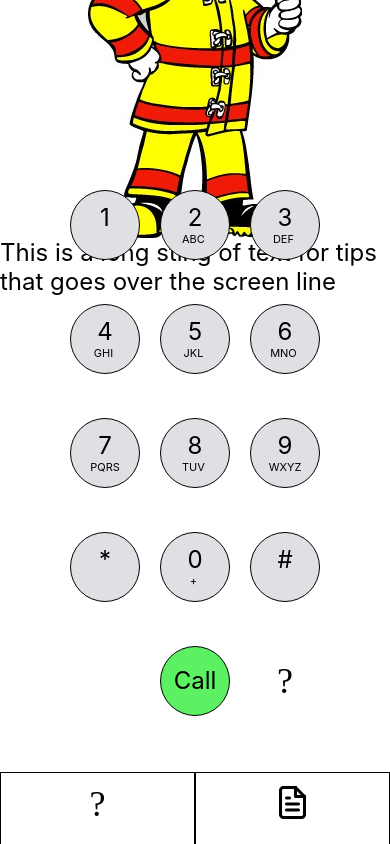
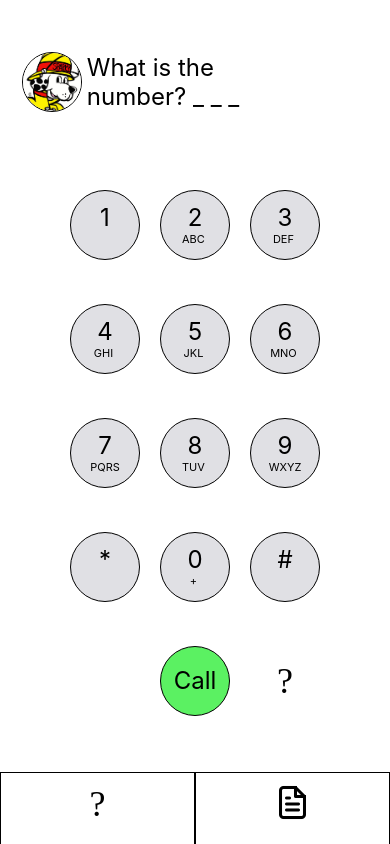
Before and after one commit to AveryCameronUofR/ENSE471-FireSafety, a React Native app: screen / in a window 390 px wide. Built offline with nearby package versions, Linux system fonts and the light colour scheme.

Commit message:
Updated Tip Banner

```diff
--- a/Components/Tips.tsx
+++ b/Components/Tips.tsx
@@ -1,14 +1,20 @@
 import React from "react";
 import { View, StyleSheet, Text, Image } from "react-native";
 
-const Tips = (props: { info: string }) => {
+const Tips = (props: { info: string; imageType: string}) => {
 
 
-  let image: JSX.Element = <Image source={require('../assets/Sparky_GoodJob.jpg')}/>;
-
+  let image: JSX.Element = <Image style={styles.image} source={require('../assets/Sparky_GoodJob.jpg')}/>;
+  if (props.imageType === "Remind"){
+    image = <Image style={styles.image} source={require('../assets/SparkyFireDog.jpg')}/>;
+  } else if (props.imageType === "GoodJob"){
+    image = <Image style={styles.image} source={require('../assets/Sparky_GoodJob.jpg')}/>;
+  }
   return (
     <View style={styles.Tips}>
-      {image}
+      <View style={styles.imageContainer}>
+        {image}
+      </View>
       <Text style={styles.TipsInfo}>{props.info}</Text>
     </View>
   );
@@ -16,16 +22,30 @@ const Tips = (props: { info: string }) => {
 
 const styles = StyleSheet.create({
   Tips: {
-    width: "100%",
+    flexDirection: 'row',
+    width: "85%",
     height: "15%",
     marginBottom: 10,
     alignItems: "center",
-    justifyContent: "center"
+    justifyContent: "flex-start"
   },
   TipsInfo: {
     color: "black",
     fontSize: 24
-  }
+  },
+  imageContainer: {
+    width: 60,
+    height: 60,
+    borderRadius: 30,
+    borderColor: 'black',
+    borderWidth: 1,
+    overflow: 'hidden',
+    margin: 5,
+  },
+  image: {
+    width: '100%',
+    height: '100%',
+  },
 });
 
 export default Tips;
--- a/Screens/CallScreen.tsx
+++ b/Screens/CallScreen.tsx
@@ -17,6 +17,7 @@ const CallScreen = () => {
   const pressBackHandler = () => {
     setEnteredNums(enteredNums.substr(0, enteredNums.length - 1));
   };
+  let tip: JSX.Element = <Tips info="What is the number? _ _ _" imageType="Remind"/>
 
   const callHandler = () => {
     if (enteredNums.length != 3) {
@@ -33,7 +34,7 @@ const CallScreen = () => {
   return (
     <View style={styles.container}>
       <View style={styles.tipContainer}>
-        <Tips info="This is a long sting of text for tips that goes over the screen line" />
+        {tip}
       </View>
       <View style={styles.inputContainer}>
         <Text style={styles.inputText}>{enteredNums}</Text>
```
Also changed, not shown: assets/Sparky_GoodJob.jpg.
